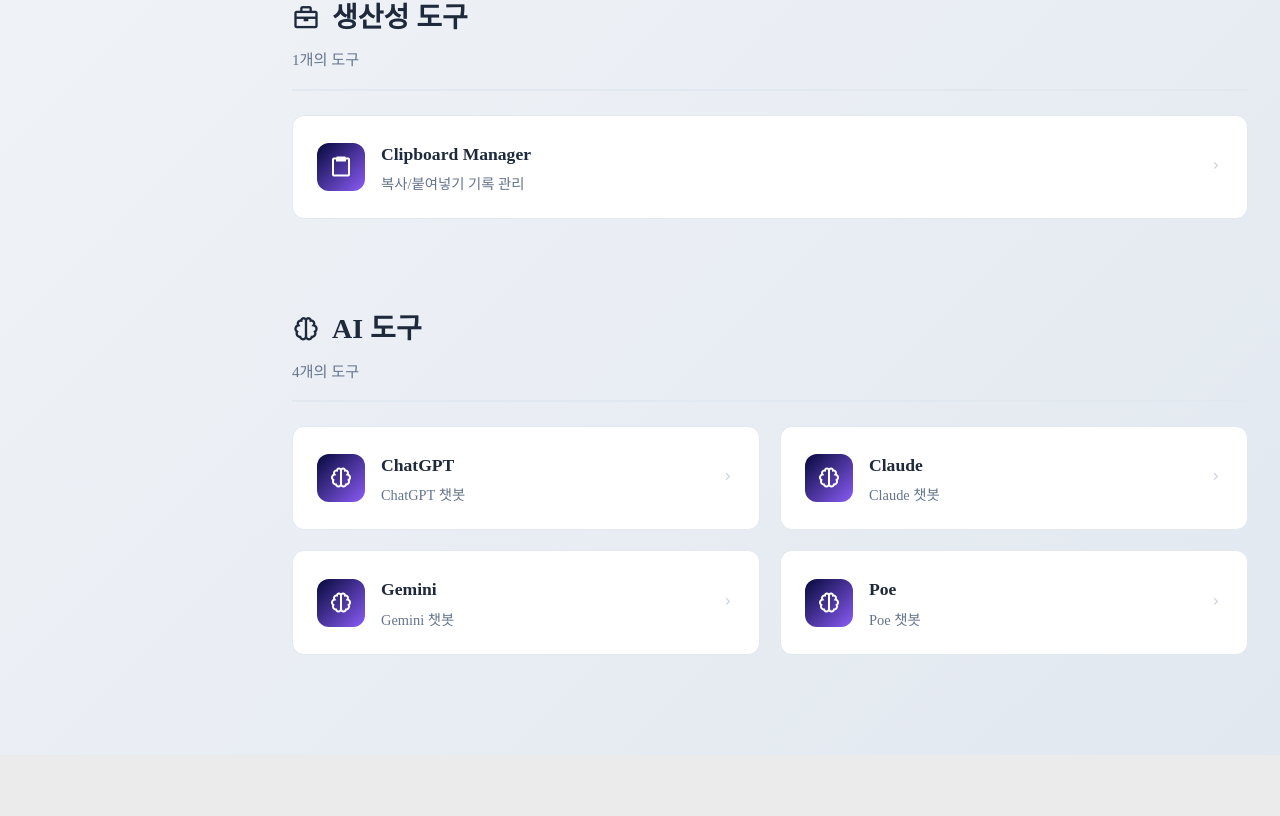
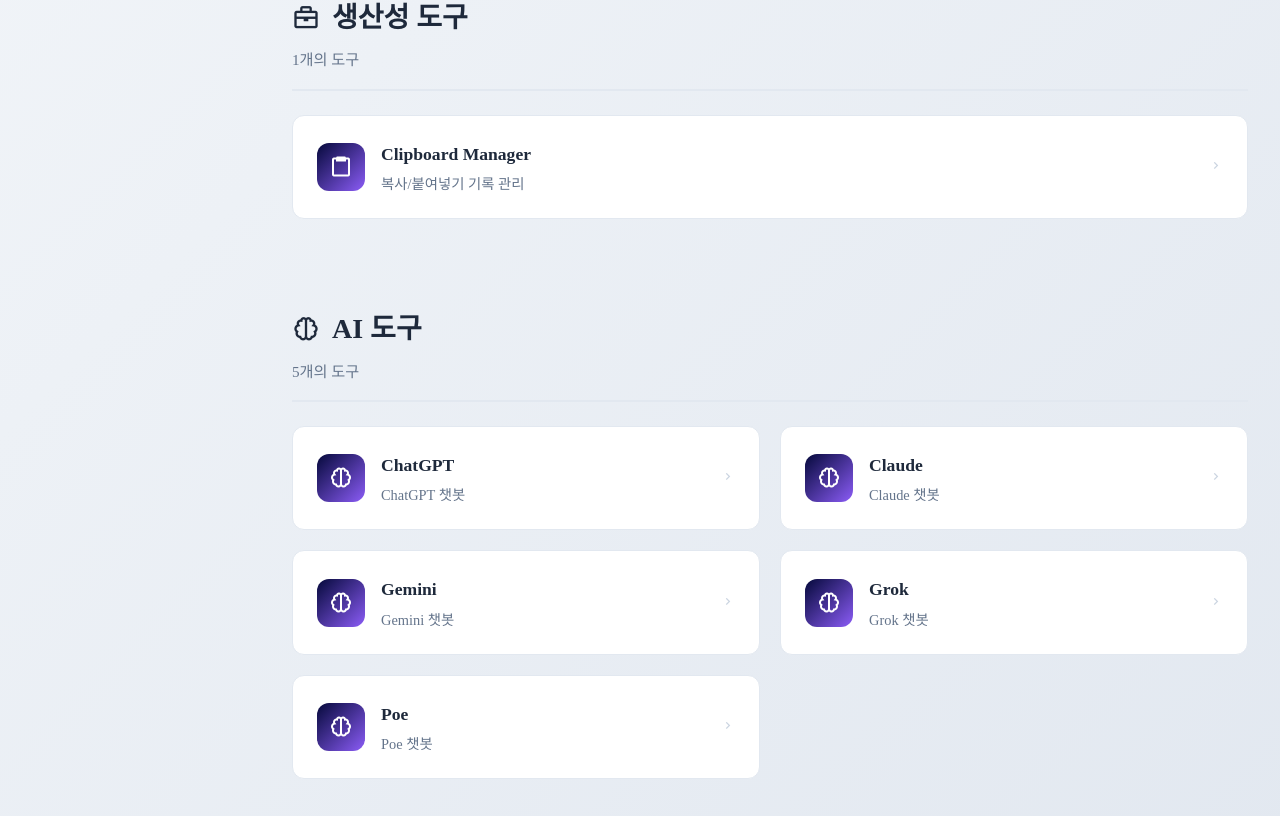
Before and after one commit to doosdev/tools, a Vue app in the folder agit/: page / in a window 1280 px wide. Shown: the part 1292-2108 px from the top of the page. Before the commit the page ends 2047 px from the top, so only its background shows below. Built offline with nearby package versions, Linux system fonts and the light colour scheme; a web font is replaced by a local one.

Commit message:
update - ai category

```diff
--- a/agit/src/data/toolCategories.js
+++ b/agit/src/data/toolCategories.js
@@ -79,25 +79,31 @@
         name: 'ChatGPT',
         desc: 'ChatGPT 챗봇',
         icon: 'bx-brain',
-        route: '/chatgpt',
+        route: 'https://chatgpt.com',
       },
       {
         name: 'Claude',
         desc: 'Claude 챗봇',
         icon: 'bx-brain',
-        route: '/claude',
+        route: 'https://claude.ai',
       },
       {
         name: 'Gemini',
         desc: 'Gemini 챗봇',
         icon: 'bx-brain',
-        route: '/gemini',
+        route: 'https://gemini.google.com',
+      },
+      {
+        name: 'Grok',
+        desc: 'Grok 챗봇',
+        icon: 'bx-brain',
+        route: 'https://grok.com',
       },
       {
         name: 'Poe',
         desc: 'Poe 챗봇',
         icon: 'bx-brain',
-        route: '/poe',
+        route: 'https://poe.com',
       },
     ]
   }
--- a/agit/src/views/HomeView.vue
+++ b/agit/src/views/HomeView.vue
@@ -7,7 +7,12 @@
 
 // 도구 클릭 핸들러
 const goToTool = (route) => {
-  router.push(route)
+  // route 에 http 포함이면 새창으로 이동
+  if (route.includes('http')) {
+    window.open(route, '_blank')
+  } else {
+    router.push(route)
+  }
 }
 
 // 하이라이트 관련 상태
```
